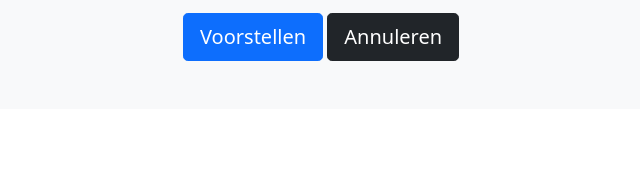
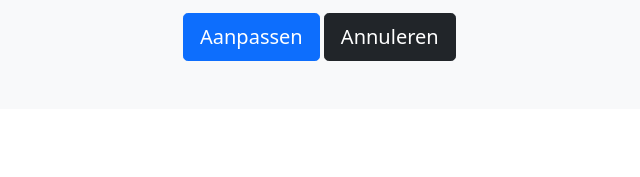
Before and after one commit to Tim-Bolhoeve/GroepZeroPRFEP, a plain HTML site: page vakaanpassen.html in a window 1280 px wide. Shown: the part 743-920 px from the top of the page, 232-872 px from the left. Drawn offline with nearby package versions, Linux system fonts and the light colour scheme.

Commit message:
Update vakaanpassen.html

```diff
--- a/vakaanpassen.html
+++ b/vakaanpassen.html
@@ -76,7 +76,7 @@
                                     <div class="d-none" id="submitErrorMessage"><div class="text-center text-danger mb-3">Error!</div></div>
                                     <!-- Submit knop-->
                                     <div class="button-box col-lg-12">
-                                        <button class="btn btn-primary btn-lg" id="submitButton" type="submit">Voorstellen</button>
+                                        <button class="btn btn-primary btn-lg" id="submitButton" type="submit">Aanpassen</button>
                                         <button class="btn btn-dark btn-lg" id="submitButton" type="submit">Annuleren</button>
                                     </div>
                                 </form>
```
